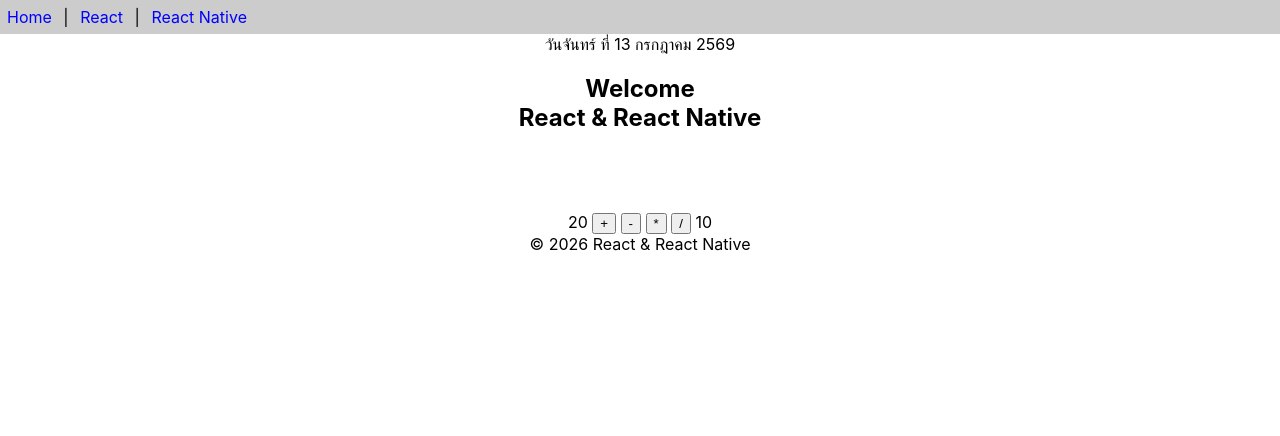
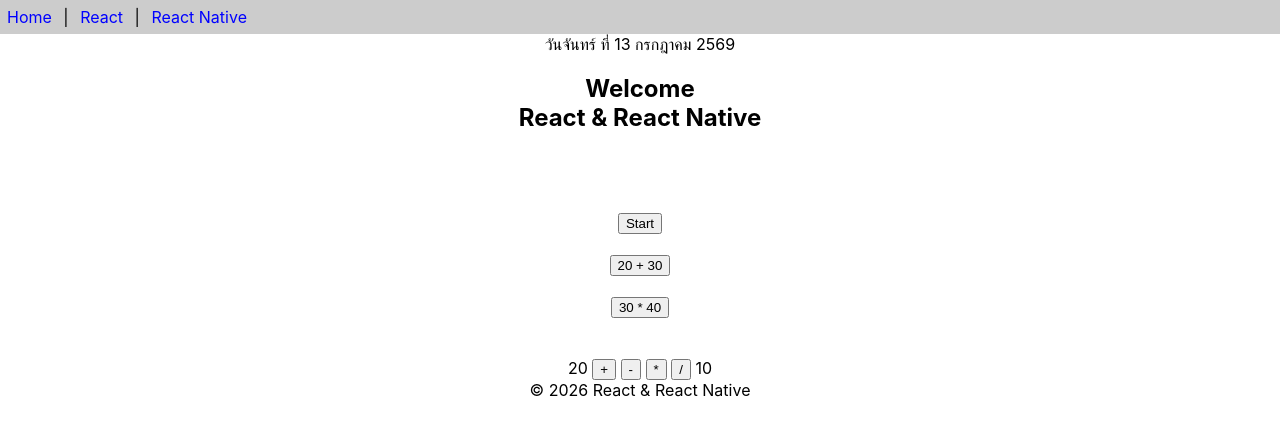
Before and after one commit to thinnak7-jpg/app1, a React (Create React App) app: page / in a window 1280 px wide. Shown: the top 436 px of the page. Built offline with nearby package versions, Linux system fonts and the light colour scheme.

Commit message:
event-data

```diff
--- a/src/App.js
+++ b/src/App.js
@@ -2,6 +2,7 @@
 import { Header, Content, Footer } from "./func-components";
 import Calendar from "./class-components";
 import { Calculator2 } from "./calculator";
+import { EventData } from "./event-data";
 
 function App() {
   return (
@@ -9,11 +10,11 @@
       <Header />
 
       <center>
-        <Calendar />
+        <Calendar/>
       </center>
 
-      <Content />
-
+      <Content/>
+      <EventData/>
       <Calculator2 />
 
       <Footer />
--- /dev/null
+++ b/src/event-data.js
@@ -0,0 +1,22 @@
+import React from 'react'
+export function EventData() {
+  const onClickStartStop = (ev) => {
+    let t = ev.target.innerText
+    let s = (t === 'Start') ? 'Stop' : 'Start'
+    ev.target.innerText = s
+  }
+
+  const onClickAdd = (ev) => {
+    let t = ev.target.innerText
+    let r = eval(t)
+    alert(`${t} = ${r}`)
+  }
+
+  return (
+    <div style={{ textAlign: 'center', marginTop: 20 }}>
+      <button onClick={(ev) => onClickStartStop(ev)}>Start</button><br /><br />
+      <button onClick={onClickAdd}>20 + 30</button><br /><br />
+      <button onClick={onClickAdd}>30 * 40</button><br /><br />
+    </div>
+  )
+}
```
